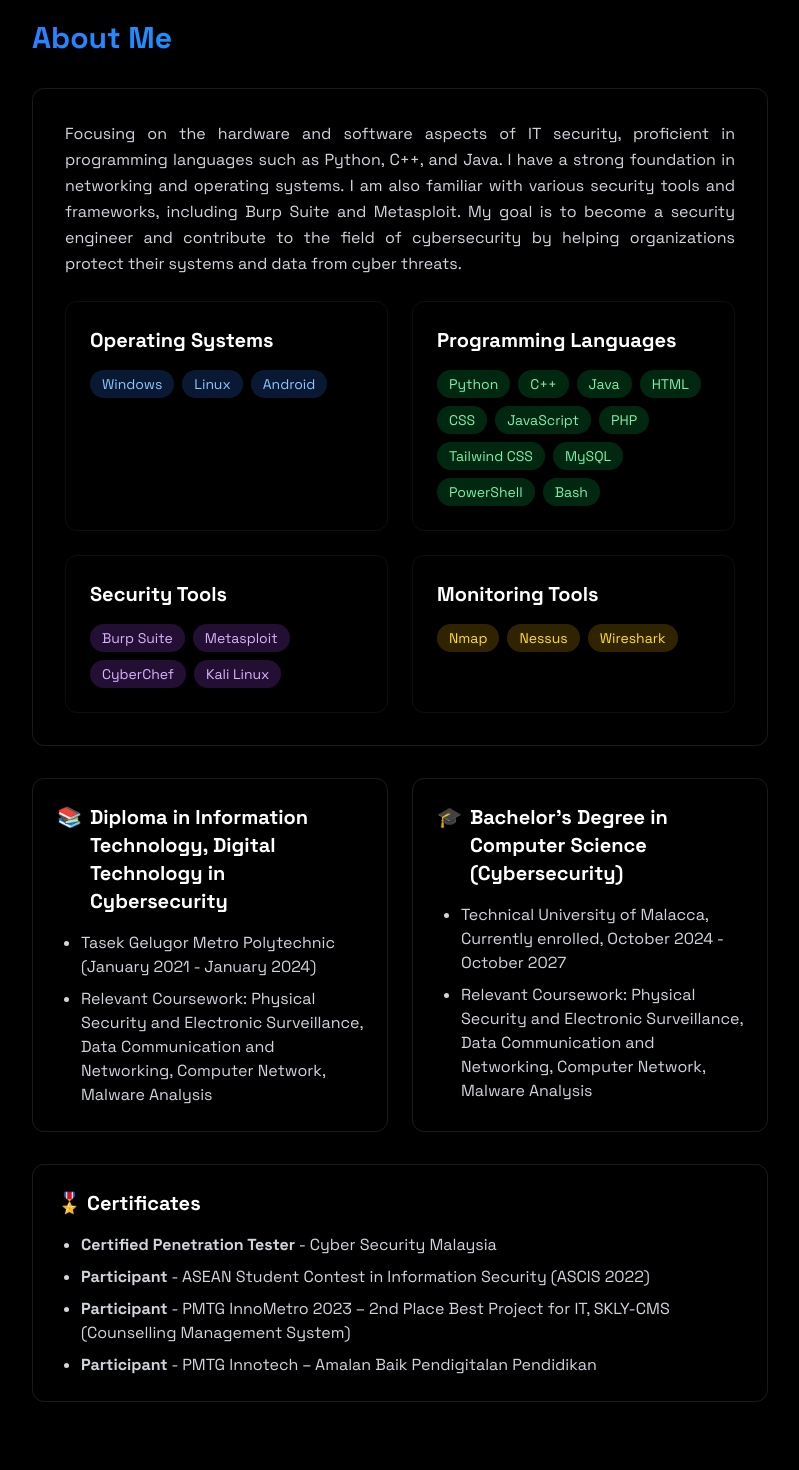
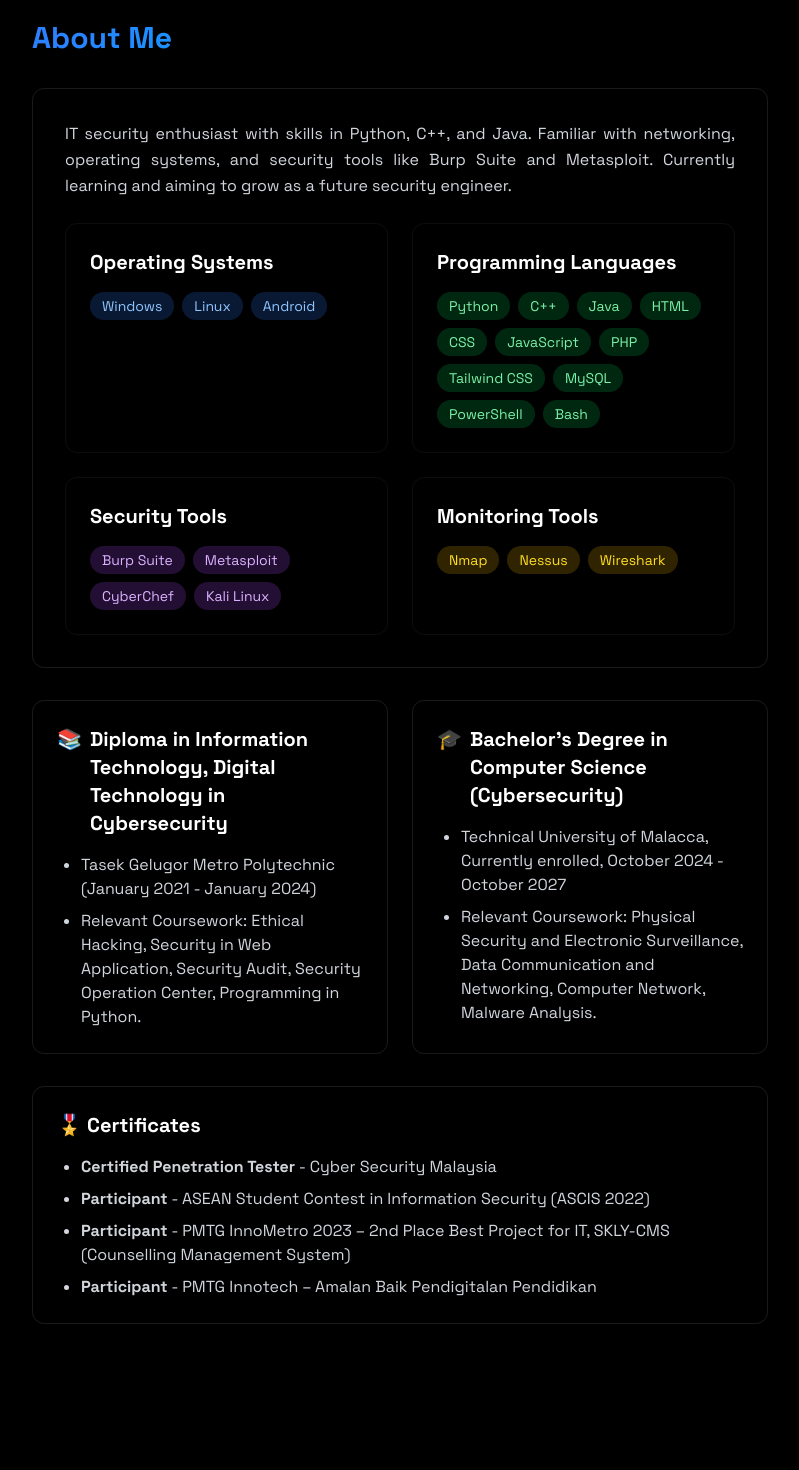
Before and after one commit to Apitpr0/Apitpr0.github.io, a React (Vite) app: page / in a window 1280 px wide. Shown: the part 860-2330 px from the top of the page, without its empty margins (240-1039 px from the left). Built offline with nearby package versions, Linux system fonts and the light colour scheme.

Commit message:
make text shorter and more fluid

```diff
--- a/src/components/sections/About.jsx
+++ b/src/components/sections/About.jsx
@@ -27,13 +27,10 @@ export const About = () => {
         </h2>
         <div className="rounded-xl p-8 border border-white/10 hover:-translate-y-1 hover:shadow-lg hover:shadow-cyan-500/20 transition-all duration-300">
           <p className="text-gray-300 mb-6 leading-relaxed text-justify">
-            Focusing on the hardware and software aspects of IT security,
-            proficient in programming languages such as Python, C++, and Java. I
-            have a strong foundation in networking and operating systems. I am
-            also familiar with various security tools and frameworks, including
-            Burp Suite and Metasploit. My goal is to become a security engineer
-            and contribute to the field of cybersecurity by helping
-            organizations protect their systems and data from cyber threats.
+            IT security enthusiast with skills in Python, C++, and Java.
+            Familiar with networking, operating systems, and security tools like
+            Burp Suite and Metasploit. Currently learning and aiming to grow as
+            a future security engineer.
           </p>
 
           <div className="grid grid-cols-1 md:grid-cols-2 gap-6">
@@ -124,9 +121,9 @@ export const About = () => {
             </ul>
             <ul className="list-disc list-outside pl-6 text-gray-300 space-y-2 mt-2">
               <li>
-                Relevant Coursework: Physical Security and Electronic
-                Surveillance, Data Communication and Networking, Computer
-                Network, Malware Analysis
+                Relevant Coursework: Ethical Hacking, Security in Web
+                Application, Security Audit, Security Operation Center,
+                Programming in Python.
               </li>
             </ul>
           </div>
@@ -138,13 +135,16 @@ export const About = () => {
               <span>Bachelor’s Degree in Computer Science (Cybersecurity)</span>
             </h3>
             <ul className="list-disc list-outside pl-6 text-gray-300 space-y-2">
-              <li>Technical University of Malacca, Currently enrolled, October 2024 - October 2027</li>
+              <li>
+                Technical University of Malacca, Currently enrolled, October
+                2024 - October 2027
+              </li>
             </ul>
             <ul className="list-disc list-outside pl-6 text-gray-300 space-y-2 mt-2">
               <li>
                 Relevant Coursework: Physical Security and Electronic
                 Surveillance, Data Communication and Networking, Computer
-                Network, Malware Analysis
+                Network, Malware Analysis.
               </li>
             </ul>
           </div>
--- a/src/components/sections/Projects.jsx
+++ b/src/components/sections/Projects.jsx
@@ -89,16 +89,11 @@ export const Projects = () => {
 
             {/* Description */}
             <p className="text-gray-300 mb-4 leading-relaxed text-justify">
-              A command-line script for downloading videos and files from
-              various websites efficiently. Supports multiple platforms and
-              offers customizable download options for users who prefer
-              terminal-based solutions. The script is designed to be lightweight
-              and easy to use, making it a valuable tool for users who
-              frequently download media content. It leverages the power of
-              existing tools like youtube-dl and FFmpeg to provide a seamless
-              experience. It also allows users to download videos in different
-              formats and resolutions, catering to various needs and
-              preferences.
+              A lightweight command-line tool for downloading videos and files
+              from multiple platforms. Built with youtube-dl and FFmpeg, it
+              supports various formats and resolutions with customizable
+              options. Designed for efficiency and ease of use, making it ideal
+              for users who manage media through the terminal.
             </p>
 
             {/* Tech Stack */}
```
